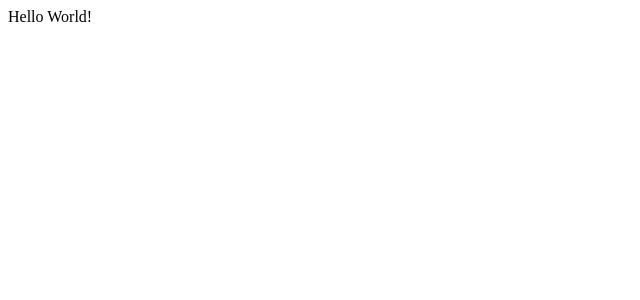
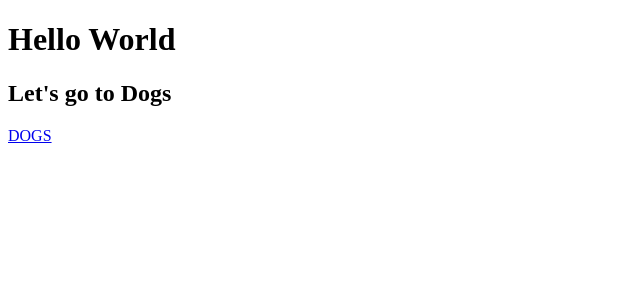
Before and after one commit to uclaseo/embracedog, a React app: page / in a window 1280 px wide. Shown: the top 300 px of the page, without its empty margins (0-640 px from the left). Built offline with nearby package versions, Linux system fonts and the light colour scheme.

Commit message:
display hello world and implement react-dom-router

```diff
--- a/jsx/App.jsx
+++ b/jsx/App.jsx
@@ -1,9 +1,24 @@
 import React, { Component } from 'react';
 import { render } from 'react-dom';
+import { BrowserRouter, Route, Switch } from 'react-router-dom';
+import HelloWorld from './HelloWorld.jsx';
+import Dogs from './Dogs.jsx';
+
+const NoURL = () => <h1>NoURL MATCHED</h1>;
 
 export default class App extends Component {
   render() {
-    return <div>Hello World!</div>;
+    return (
+      <BrowserRouter>
+        <div>
+          <Switch>
+            <Route exact path="/" component={HelloWorld} />
+            <Route path="/dogs" component={Dogs} />
+            <Route component={NoURL} />
+          </Switch>
+        </div>
+      </BrowserRouter>
+    );
   }
 }
 
--- /dev/null
+++ b/jsx/Dogs.jsx
@@ -0,0 +1,5 @@
+import React from 'react';
+
+const Dogs = () => <h1>Hi Lol THIS IS DOGS</h1>;
+
+export default Dogs;
--- /dev/null
+++ b/jsx/HelloWorld.jsx
@@ -0,0 +1,12 @@
+import React from 'react';
+import { Link } from 'react-router-dom';
+
+const Landing = () => (
+  <div className="hello-world">
+    <h1>Hello World</h1>
+    <h2>Let's go to Dogs</h2>
+    <Link to="/dogs">DOGS</Link>
+  </div>
+);
+
+export default Landing;
--- a/package.json
+++ b/package.json
@@ -7,11 +7,12 @@
   "license": "MIT",
   "scripts": {
     "watch": "webpack --watch",
-    "server": "./node_modules/.bin/webpack-dev-server"
+    "server": "webpack-dev-server"
   },
   "dependencies": {
     "react": "^16.2.0",
-    "react-dom": "^16.2.0"
+    "react-dom": "^16.2.0",
+    "react-router-dom": "^4.2.2"
   },
   "devDependencies": {
     "babel-core": "^6.26.0",
--- a/webpack.config.js
+++ b/webpack.config.js
@@ -8,7 +8,8 @@ module.exports = {
     filename: 'bundle.js'
   },
   devServer: {
-    publicPath: '/public/'
+    publicPath: '/public/',
+    historyApiFallback: true
   },
   resolve: {
     extensions: ['.js', 'jsx']
```
Also changed, not shown: 1 other file (tests, documents, lock files or other folders).
